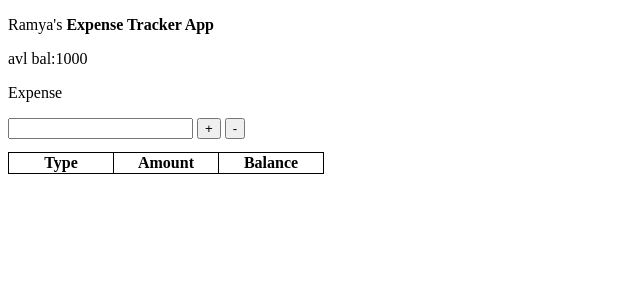
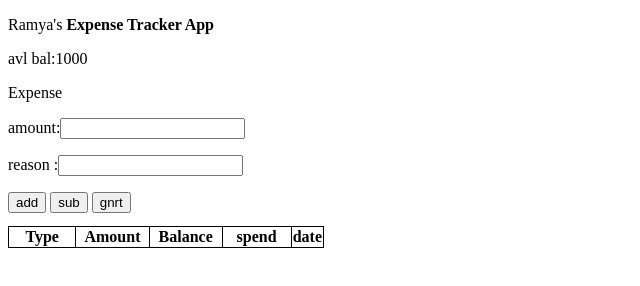
Before and after one commit to Ramya1520/expense-tracker, a plain HTML site: page index.html in a window 1280 px wide. Shown: the whole page, without its empty margins (0-640 px from the left). Drawn offline with Linux system fonts and the light colour scheme.

Commit message:
expense tracker

```diff
--- a/index.html
+++ b/index.html
@@ -18,11 +18,15 @@
 
     <p>Ramya's <strong>Expense Tracker App</strong></p>
     <p>avl bal:<span id="demo">1000</span></p>
+    <p id="demos"></p>
     <div>
       <p>Expense</p>
-      <input type="number" value="" id="num"/>
-      <input type="button" value="+" onclick="transaction(true)"/>
-      <input type="button" value="-" onclick="transaction(false)"/>
+      <p>amount:<input type="number" value="" id="num"/></p>
+
+      <p>reason :<input  value="" id="spends"/></p>
+      <input type="button"  value="add" onclick="transaction(true)"/>
+      <input type="button" value="sub" onclick="transaction(false)"/>
+      <input type="button" value="gnrt" onclick="gnrt()"/>
     </div>
 
       <table id="myTable">
@@ -30,6 +34,8 @@
           <th>Type</th>
           <th>Amount</th>
           <th>Balance</th>
+          <th>spend</th>
+          <th>date</th>
         </tr>
       </table>
 
--- a/index1.js
+++ b/index1.js
@@ -1,26 +1,46 @@
+var arr=[];
 function transaction(input) {
-    alert("hai");
    var x= document.getElementById("demo").innerHTML;
    var y= document.getElementById("num").value;
-
+   var z= document.getElementById("spends").value
+   const d =new Date();
    var add= parseInt(x) + parseInt(y);
    var sub= parseInt(x) - parseInt(y);
-   let operation = (input==true)? add:sub;
+   let operation = (input==true)? "credit":"debit";
+   let operations = (input==true)? add:sub;
+    let transctiondetails={};
+    transctiondetails.amount=document.getElementById("num").value;
 
+    transctiondetails.balance=operations;
+    transctiondetails.type=operation;
+    transctiondetails.spend=document.getElementById("spends").value;
+    transctiondetails.date=d;
+    console.log(transctiondetails);
+    arr.push(transctiondetails);
+    console.log(arr);
+    }
+
+function gnrt(){
     var table = document.getElementById("myTable");
+    for(i=0;i<arr.length;i++){
+        console.log(arr[i],i);
+        //let operation=(input==true)?add:sub;
+
         var row = table.insertRow();
+
         var cell1 = row.insertCell(0);
         var cell2 = row.insertCell(1);
         var cell3 = row.insertCell(2);
+        var cell4 = row.insertCell(3);
+        var cell5 = row.insertCell(4);
 
-    if(operation==add){
-        cell1.innerHTML = "Credited";
+       cell1.innerHTML = arr[i].type;
+       cell2.innerHTML = arr[i].amount;
+       cell3.innerHTML= arr[i].balance;
+       cell4.innerHTML = arr[i].spend;
+       cell5.innerHTML = arr[i].date;
+
+       table.appendChild(row)
      }
-    else{
-          cell1.innerHTML = "Debited";
-    }
-    cell2.innerHTML = y;
-    cell3.innerHTML=document.getElementById("demo").innerHTML=operation;
 
     }
- myFunction();
```
Lines whose indentation alone changed are shown as unchanged.
